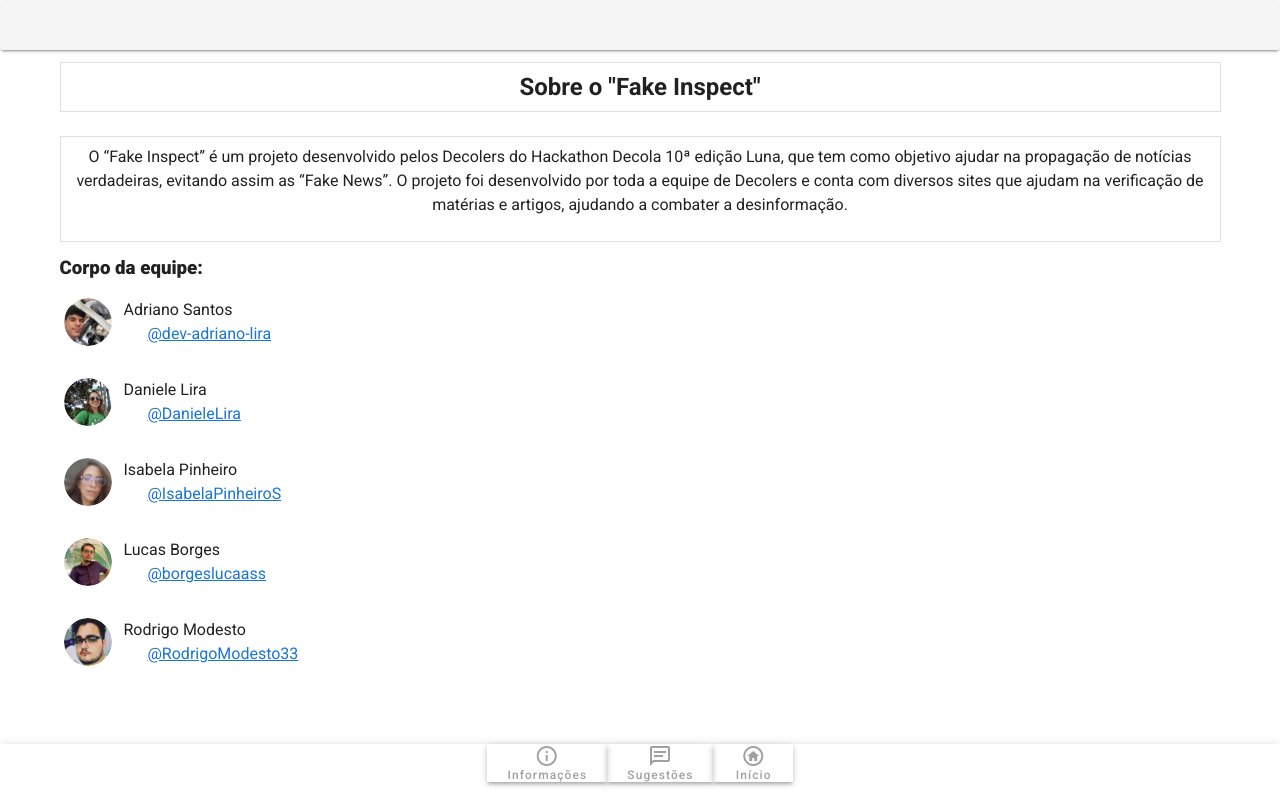
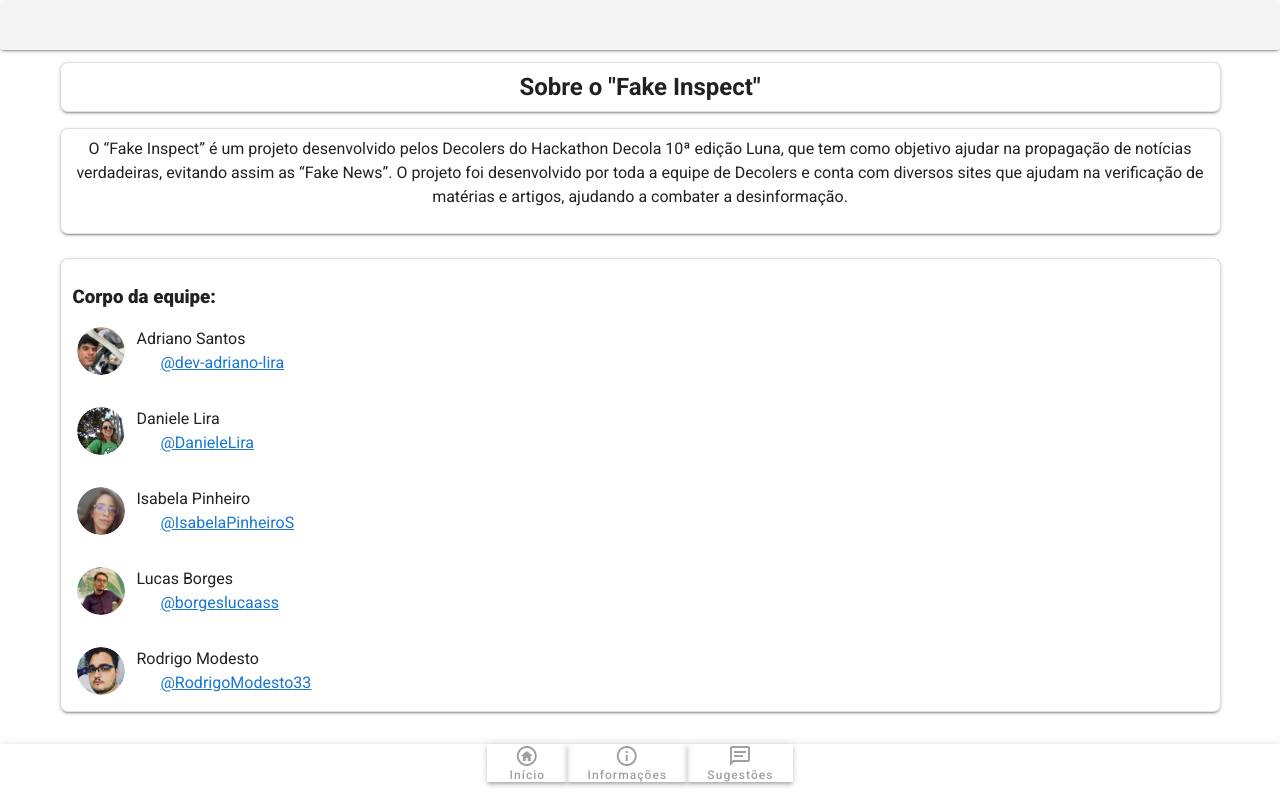
Before and after one commit to dev-adriano-lira/HackathonIterisFakeNews, a Vue app: page /#/sobrenos in a window 1280 px wide. Built offline with nearby package versions, Linux system fonts and the light colour scheme.

Commit message:
ordem botões

```diff
--- a/src/components/shared/AppBarraNavegacao.vue
+++ b/src/components/shared/AppBarraNavegacao.vue
@@ -1,6 +1,14 @@
 <template>
   <div class="overflow-hidden">
     <v-bottom-navigation :value="value" background-color="gray" app grow>
+
+
+      <router-link to="/">
+      <v-btn depressed elevation="3" large plain align="center" justify="space-around">
+        <span>Início</span>
+        <v-icon>mdi-home-circle-outline</v-icon>
+      </v-btn>
+      </router-link>
 
       <router-link to="/sobrenos">
         <v-btn depressed elevation="3" large plain align="center" justify="space-around">
@@ -17,12 +25,7 @@
       </v-btn>
       </router-link>
 
-      <router-link to="/">
-      <v-btn depressed elevation="3" large plain align="center" justify="space-around">
-        <span>Início</span>
-        <v-icon>mdi-home-circle-outline</v-icon>
-      </v-btn>
-      </router-link>
+
 
     </v-bottom-navigation>
   </div>
--- a/src/views/AboutView.vue
+++ b/src/views/AboutView.vue
@@ -2,16 +2,20 @@
   <div class="about">
     <v-container>
       <v-card
-        class="d-center-flex  pa-2"
+
+        elevation="2"
+        class="d-center-flex pa-2 rounded-lg"
         outlined
         tile
       >
       <h2 class="text-h5 text-center "> <b>Sobre o "Fake Inspect" </b> </h2>
-  </v-card>
+      </v-card>
+      <p></p>
 
-      <br>
       <v-card
-        class="d-flex pa-2"
+
+        elevation="2"
+        class="d-flex  pa-2 rounded-lg "
         outlined
         tile
         >
@@ -20,8 +24,16 @@
         </v-card>
 
 
+      <br>
+      <v-card
 
-      <div class="CorpoEquipe">
+        elevation="2"
+        class="d-flex pa-3 rounded-lg "
+        outlined
+        tile
+        >
+
+        <div class="CorpoEquipe">
 
 
         <h3 class="py-3"> <b>Corpo da equipe: </b></h3>
@@ -91,6 +103,9 @@
           <a href="https://github.com/RodrigoModesto33" class="pl-6">  @RodrigoModesto33</a>
           </span>
         </v-row>
+        </div>
+
+        </v-card>
 
 
 
@@ -98,12 +113,6 @@
 
 
 
-
-
-
-
-
-      </div>
     </v-container>
   </div>
 </template>
@@ -117,4 +126,5 @@
 
 <style scoped>
 
+
 </style>
```
